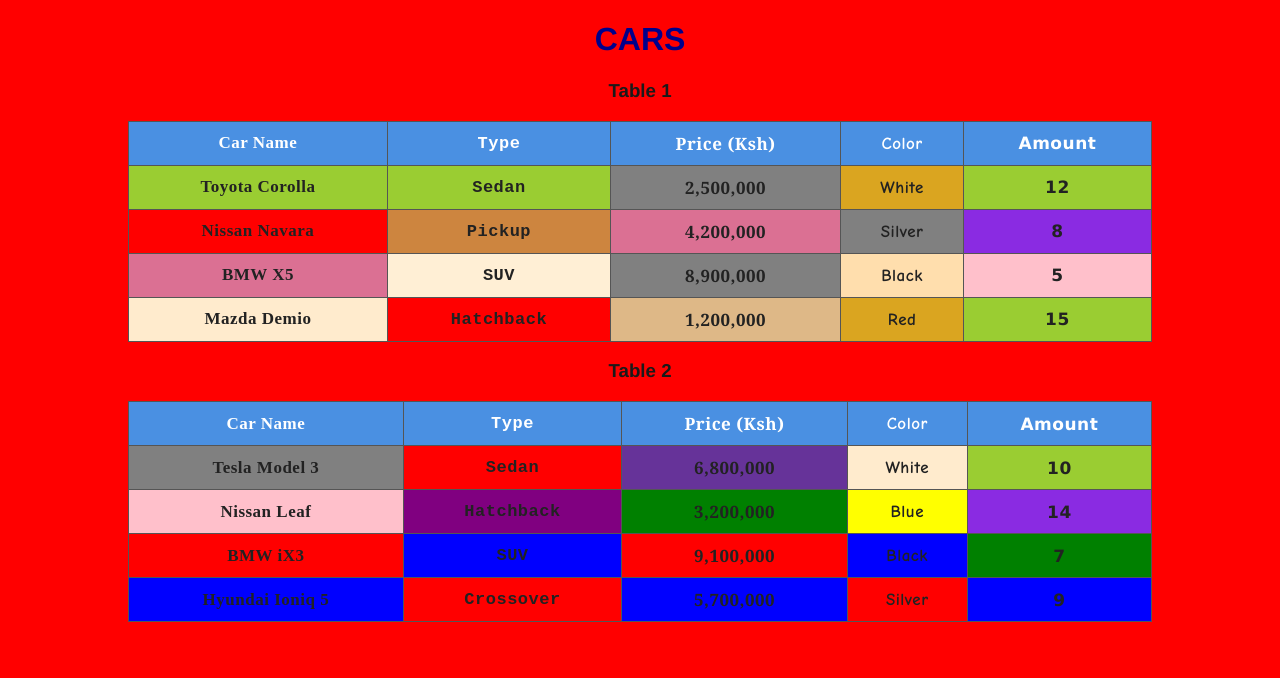
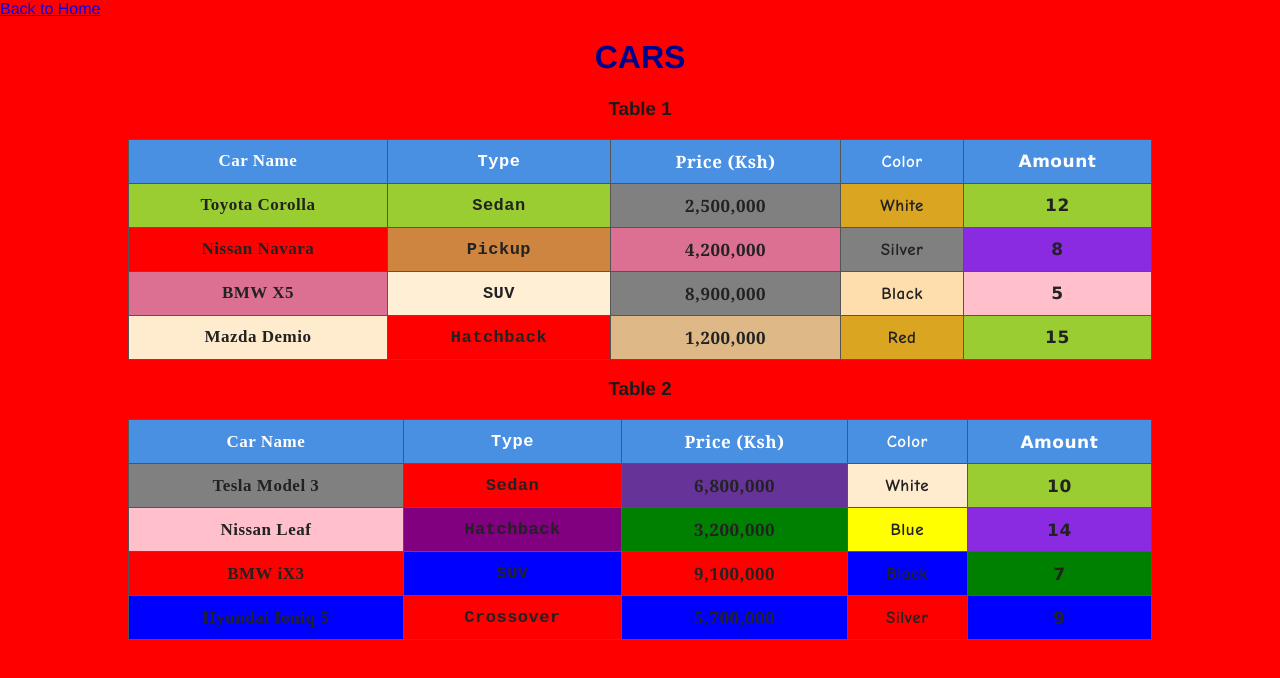
Before and after one commit to Kxmathi/25-1452, a plain HTML site: page Slow cars table.html.html in a window 1280 px wide. Drawn offline with Linux system fonts and the light colour scheme; files that its build step writes are made by us from their sources.

Commit message:
Update Slow cars table.html.html

```diff
--- a/Slow cars table.html.html
+++ b/Slow cars table.html.html
@@ -5,6 +5,7 @@
     <meta name="viewport" content="width=device-width, initial-scale=1.0">
     <title>Slow cars</title>
     <link rel="stylesheet" href="css/style.css">
+    <a href="INDEX.HTML.html">Back to Home</a>
 </head>
 <body>
       <h1>CARS</h1>
@@ -202,4 +203,5 @@
   </tr>
   </table>
 </body>
+
 </html>
```
